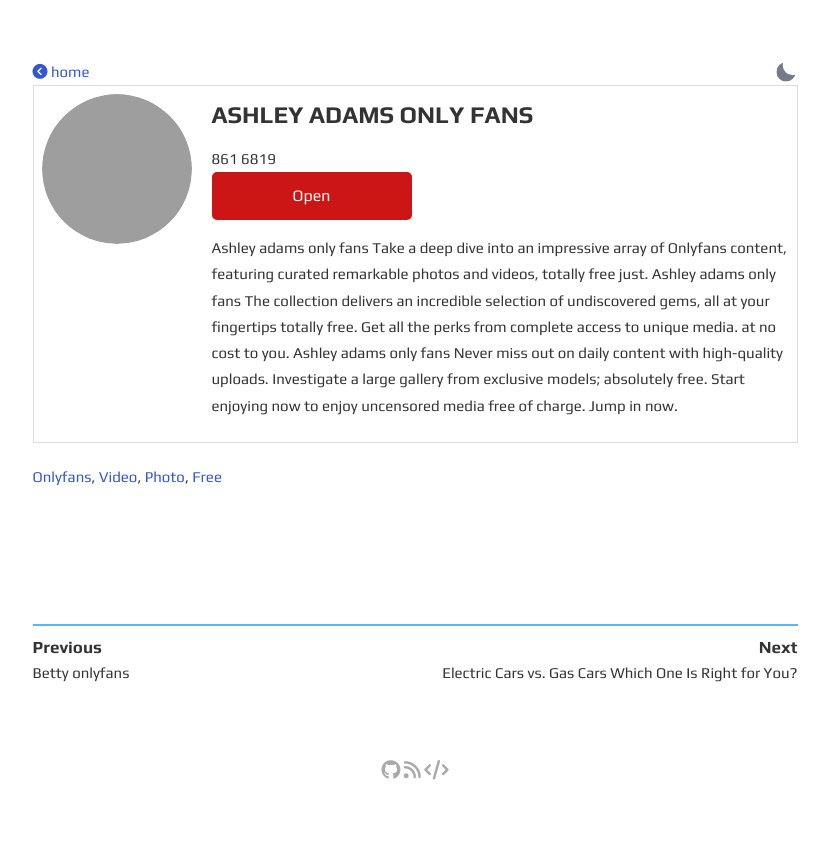
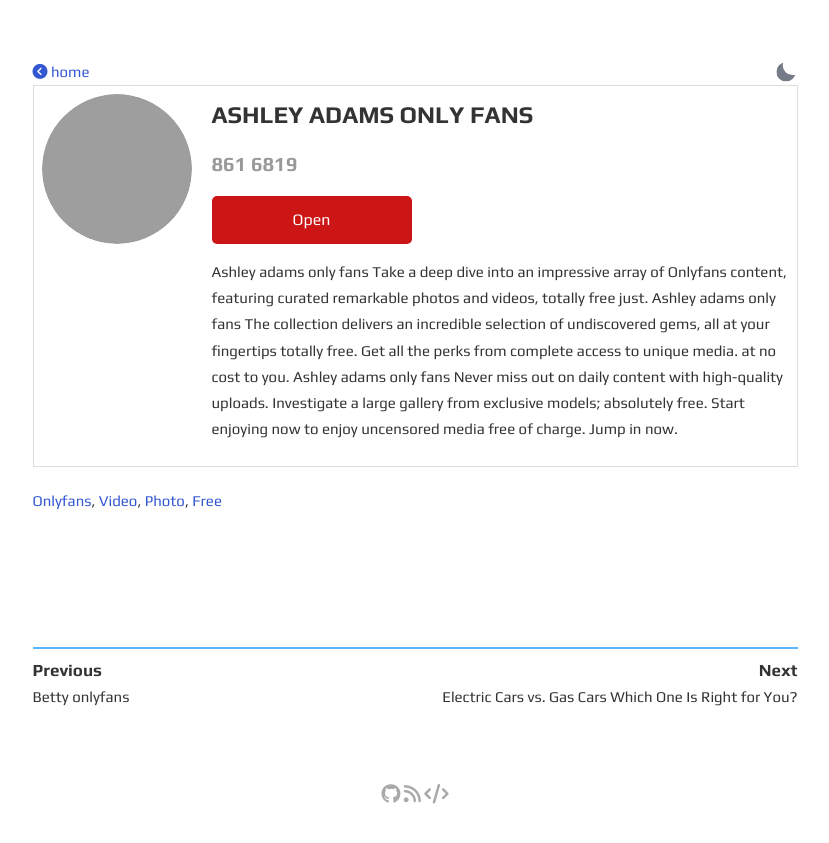
Before and after one commit to ZollaMaga/newsblog, a Jekyll site: the page built from _posts/2024-11-03-2.md, in a window 1280 px wide. Shown: the top 843 px of the page, without its empty margins (225-1054 px from the left). Built offline with Jekyll 4.4.1, drawn with Linux system fonts in a browser that asks for light colours; grey boxes are pictures that could not be loaded.

Commit message:
Update post.html

```diff
--- a/_layouts/post.html
+++ b/_layouts/post.html
@@ -68,10 +68,15 @@
   margin-bottom: 10px;
 }
 
-.follower {
-  font-size: 20px;
-  color: #cc1515;
-  margin-bottom: 15px;
+.tg-channel-user {font-size: 20px;
+    font-weight: 600;
+    color: #999;
+    white-space: nowrap;
+    overflow: hidden;
+    -ms-text-overflow: ellipsis;
+    -o-text-overflow: ellipsis;
+    text-overflow: ellipsis;
+		margin-bottom: 15px;
 }
 
 .container-description {
```
